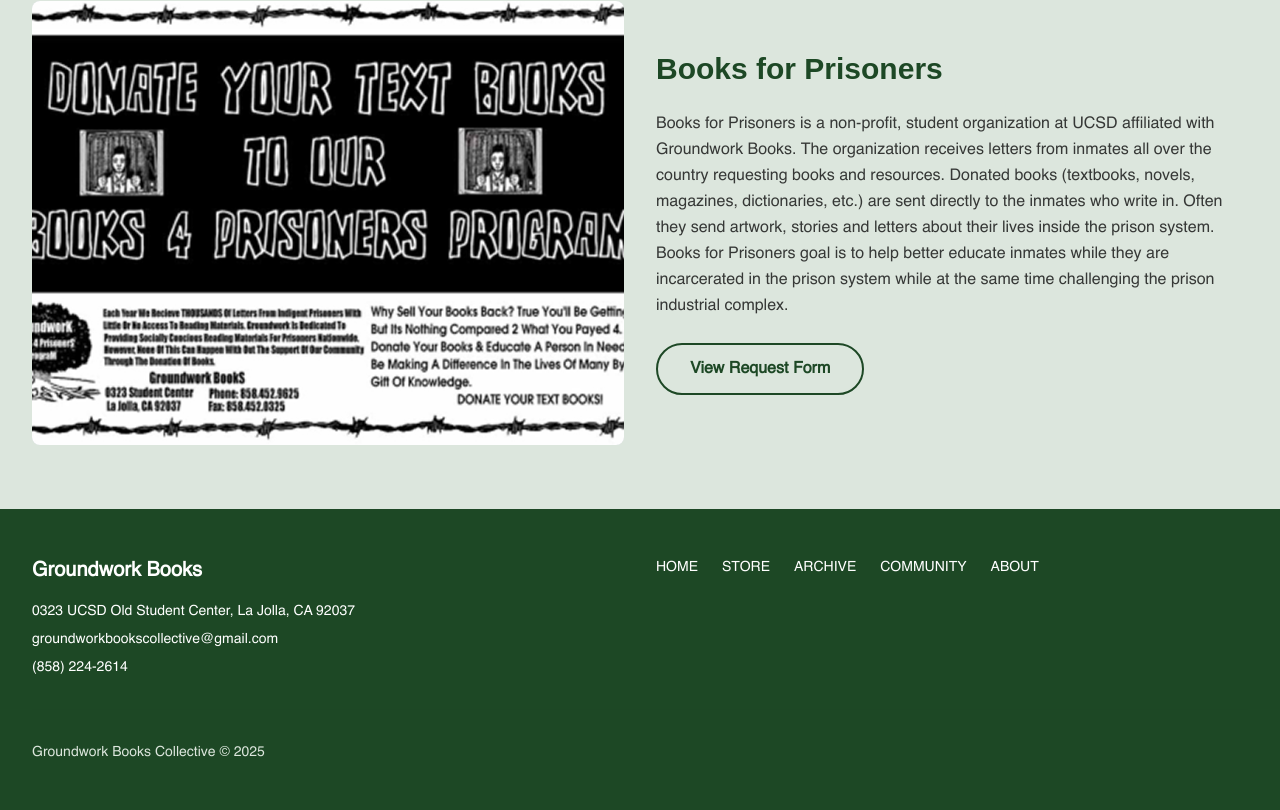
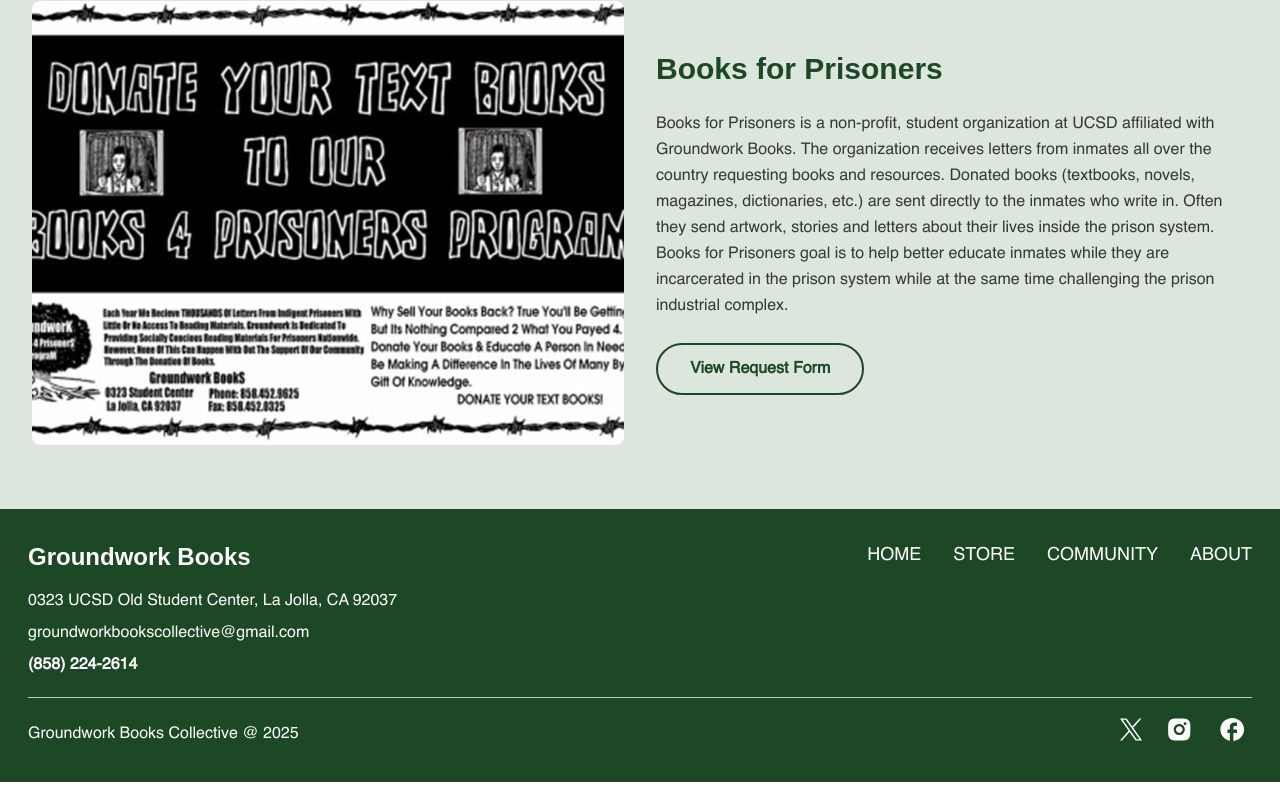
Before and after one commit to Groundwork-Books/gw-website-react, a Next.js app in the folder frontend/: page /community in a window 1280 px wide. Shown: the part 3324-4134 px from the top of the page. After the commit the page ends 4106 px from the top, so only its background shows below. Built offline with nearby package versions, Linux system fonts and the light colour scheme; no server answers; a web font is replaced by a local one.

Commit message:
Made footer a component and added to all relevant pages, various other UI changes

```diff
--- a/frontend/src/app/archive/page.tsx
+++ b/frontend/src/app/archive/page.tsx
@@ -1,4 +1,5 @@
 import Header from '@/components/Header';
+import Footer from '@/components/Footer';
 import Link from 'next/link';
 import Image from 'next/image';
 
@@ -44,6 +45,7 @@
           </p>
         </div>
       </section>
+      <Footer />
     </div>
   )
 }
--- a/frontend/src/app/cart/page.tsx
+++ b/frontend/src/app/cart/page.tsx
@@ -2,6 +2,8 @@
 
 import { useAuth } from '@/lib/AuthContext';
 import { useCart } from '@/lib/CartContext';
+import Header from '@/components/Header';
+import Footer from '@/components/Footer';
 import { useRouter } from 'next/navigation';
 import { useEffect } from 'react';
 import Image from 'next/image';
@@ -39,8 +41,36 @@
   };
 
   return (
-    <div className="min-h-screen bg-gray-50 py-12">
-      <div className="max-w-4xl mx-auto px-4 sm:px-6 lg:px-8">
+    <div className="min-h-screen bg-gw-green-2">
+      <Header />
+
+      {/* Hero Section (full-bleed) */}
+      <section className="relative h-[200px] flex items-center justify-center isolate">
+        {/* Background image */}
+        <div className="rounded-lg overflow-hidden">
+          <Image
+            src="/images/hero/book-collage.jpg"
+            alt="Book collage background"
+            fill
+            className="object-cover"
+            priority
+            sizes="100vw"
+          />
+        </div>
+        {/* Optional overlay for readability */}
+        <div className="absolute inset-0 " />
+
+        {/* Content */}
+        <div className="relative z-10 w-full px-4">
+          <div className="mx-auto max-w-3xl bg-white/90 py-10 px-6 md:px-12  text-center">
+            <h1 className="font-calluna font-black text-4xl md:text-5xl lg:text-[56px] leading-[110%] text-gw-green-1">
+              Shopping Cart
+            </h1>
+          </div>
+        </div>
+      </section>
+
+      <div className="max-w-4xl mx-auto px-4 sm:px-6 lg:px-8 py-20" >
         <div className="bg-white rounded-lg shadow-md p-6">
           <div className="flex items-center justify-between mb-8">
             <h1 className="text-3xl font-bold text-gray-900">Shopping Cart</h1>
@@ -166,6 +196,7 @@
           )}
         </div>
       </div>
+      <Footer />
     </div>
   );
 }
--- a/frontend/src/app/checkout/page.tsx
+++ b/frontend/src/app/checkout/page.tsx
@@ -3,7 +3,10 @@
 import { useState, useEffect } from 'react';
 import { useAuth } from '@/lib/AuthContext';
 import { useCart } from '@/lib/CartContext';
+import Header from '@/components/Header';
+import Footer from '@/components/Footer';
 import { useRouter } from 'next/navigation';
+import Image from 'next/image';
 import Link from 'next/link';
 
 interface CustomerInfo {
@@ -113,7 +116,7 @@
 
   if (!cart?.items || cart.items.length === 0) {
     return (
-      <div className="min-h-screen bg-gray-50 py-12">
+      <div className="min-h-screen bg-gray-50">
         <div className="max-w-md mx-auto bg-white rounded-lg shadow-md p-8 text-center">
           <h1 className="text-2xl font-bold text-gray-900 mb-4">Your Cart is Empty</h1>
           <p className="text-gray-600 mb-6">Add some books to your cart before checking out.</p>
@@ -129,8 +132,36 @@
   }
 
   return (
-    <div className="min-h-screen bg-gray-50 py-12">
-      <div className="max-w-4xl mx-auto px-4 sm:px-6 lg:px-8">
+    <div className="min-h-screen bg-gw-green-2">
+      <Header />
+
+            {/* Hero Section (full-bleed) */}
+            <section className="relative h-[200px] flex items-center justify-center isolate">
+              {/* Background image */}
+              <div className="rounded-lg overflow-hidden">
+                <Image
+                  src="/images/hero/book-collage.jpg"
+                  alt="Book collage background"
+                  fill
+                  className="object-cover"
+                  priority
+                  sizes="100vw"
+                />
+              </div>
+              {/* Optional overlay for readability */}
+              <div className="absolute inset-0 " />
+
+              {/* Content */}
+              <div className="relative z-10 w-full px-4">
+                <div className="mx-auto max-w-3xl bg-white/90 py-10 px-6 md:px-12  text-center">
+                  <h1 className="font-calluna font-black text-4xl md:text-5xl lg:text-[56px] leading-[110%] text-gw-green-1">
+                    Checkout
+                  </h1>
+                </div>
+              </div>
+            </section>
+
+      <div className="max-w-4xl mx-auto px-4 sm:px-6 lg:px-8 py-20">
         <div className="bg-white rounded-lg shadow-md overflow-hidden">
           <div className="px-6 py-8">
             <h1 className="text-3xl font-bold text-gray-900 mb-8">Checkout</h1>
@@ -274,6 +305,7 @@
           </div>
         </div>
       </div>
+      <Footer />
     </div>
   );
 }
--- a/frontend/src/app/community/page.tsx
+++ b/frontend/src/app/community/page.tsx
@@ -1,6 +1,7 @@
 'use client';
 
 import Header from '@/components/Header';
+import Footer from '@/components/Footer';
 import EventsGrid from '@/components/EventsGrid';
 console.log('EventsGrid component:', EventsGrid);
 import Link from 'next/link';
@@ -204,40 +205,7 @@
           </div>
         </div>
       </section>
-
-      {/* Footer (full-bleed by default) */}
-      <footer className="bg-gw-green-1 text-gw-white py-12">
-        <div className="max-w-7xl mx-auto px-4 sm:px-6 lg:px-8">
-          <div className="grid grid-cols-1 md:grid-cols-2 gap-8">
-            {/* Left side - Contact info */}
-            <div className="space-y-4">
-              <h3 className="text-xl font-bold">Groundwork Books</h3>
-              <div className="space-y-2 text-sm">
-                <p>0323 UCSD Old Student Center, La Jolla, CA 92037</p>
-                <p>groundworkbookscollective@gmail.com</p>
-                <p>(858) 224-2614</p>
-              </div>
-            </div>
-
-            {/* Right side - Navigation */}
-            <div className="space-y-4">
-              <nav className="flex flex-wrap gap-6 text-sm">
-                <Link href="/" className="hover:text-gw-green-2 transition-colors">HOME</Link>
-                <Link href="/books" className="hover:text-gw-green-2 transition-colors">STORE</Link>
-                <Link href="/archive" className="hover:text-gw-green-2 transition-colors">ARCHIVE</Link>
-                <Link href="/community" className="hover:text-gw-green-2 transition-colors">COMMUNITY</Link>
-                <Link href="/about" className="hover:text-gw-green-2 transition-colors">ABOUT</Link>
-              </nav>
-            </div>
-          </div>
-
-          {/* Bottom section */}
-          <div className="mt-8 pt-8 border-t border-gw-green-1/70 flex flex-col md:flex-row justify-between items-center">
-            <p className="text-sm text-gw-green-2">Groundwork Books Collective © 2025</p>
-            <div className="flex space-x-4 mt-4 md:mt-0">{/* Social icons unchanged */}</div>
-          </div>
-        </div>
-      </footer>
+      <Footer />
     </div>
   );
 }
--- a/frontend/src/app/search/page.tsx
+++ b/frontend/src/app/search/page.tsx
@@ -4,6 +4,7 @@
 import { useSearchParams } from 'next/navigation';
 import Link from 'next/link';
 import Header from '@/components/Header';
+import Footer from '@/components/Footer';
 import SearchComponent from '@/components/SearchComponent';
 import { useAuth } from '@/lib/AuthContext';
 import { useCart } from '@/lib/CartContext';
@@ -67,7 +68,7 @@
         },
         body: JSON.stringify({
           query: searchQuery,
-          limit: 20,
+          limit: 30,
           namespace: "default"
         }),
       });
@@ -100,7 +101,7 @@
   };
 
   return (
-    <div className="min-h-screen bg-gw-white">
+    <div className="min-h-screen bg-gw-white flex flex-col">
       {/* Header */}
       <Header />
 
@@ -148,7 +149,7 @@
       </section>
 
       {/* Main Content */}
-      <div className="p-6">
+      <div className="p-6 pb-20 flex-1">
         {/* Search Status */}
         {loading && (
           <div className="text-center py-8">
@@ -374,6 +375,7 @@
           </div>
         </div>
       )}
+      <Footer />
     </div>
   );
 }
--- a/frontend/src/app/store/page.tsx
+++ b/frontend/src/app/store/page.tsx
@@ -1,6 +1,7 @@
 'use client';
 
 import Header from '@/components/Header';
+import Footer from '@/components/Footer';
 import SearchComponent from '@/components/SearchComponent';
 import { useState, useEffect } from 'react';
 import { useAuth } from '@/lib/AuthContext';
@@ -500,6 +501,7 @@
           </div>
         </div>
       )}
+      <Footer />
     </div>
   );
 }
--- a/frontend/src/components/Footer.tsx
+++ b/frontend/src/components/Footer.tsx
@@ -2,12 +2,16 @@
 import Link from 'next/link';
 
 const Footer = () => (
-<footer className="bg-gw-green-1 text-gw-white py-12">
+<footer className="bg-gw-green-1 text-gw-white py-8">
 <div className="w-full px-7">
     <div className="grid grid-cols-1 md:grid-cols-2 gap-8">
         {/* Left side - Contact info */}
         <div className="space-y-4">
-          <h3 className="text-2xl font-bold font-calluna">Groundwork Books</h3>
+          <Link href="/" className="block w-fit">
+            <h3 className="text-2xl font-bold font-calluna hover:text-gw-green-2 transition-colors">
+              Groundwork Books
+            </h3>
+          </Link>
           <div className="space-y-2 text-base">
             <p>
                 <a
@@ -38,6 +42,7 @@
             </p>
           </div>
         </div>
+
         {/* Right side - Navigation */}
         <div className="flex flex-col items-end justify-between h-full">
           <nav className="flex flex-wrap gap-8 text-lg font-normal">
@@ -49,8 +54,9 @@
           </nav>
         </div>
       </div>
+
       {/* Bottom section */}
-      <div className="mt-8 pt-8 border-t border-gw-white/70 flex flex-col md:flex-row justify-between items-center">
+      <div className="mt-5 pt-5 border-t border-gw-white/70 flex flex-col md:flex-row justify-between items-center">
         <p className="text-base text-gw-white">
           Groundwork Books Collective @ {new Date().getFullYear()}
         </p>
```
Also changed, not shown: frontend/src/app/account/page.tsx (+36 -19 lines).
